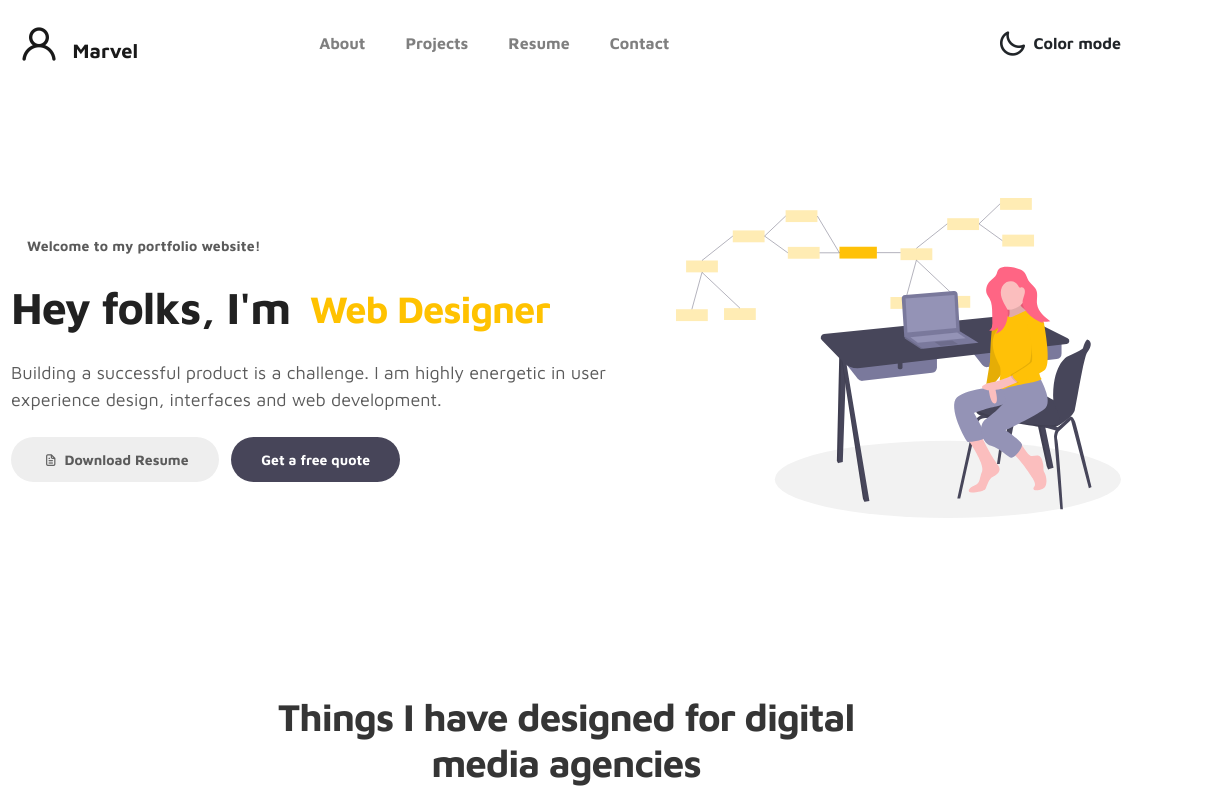
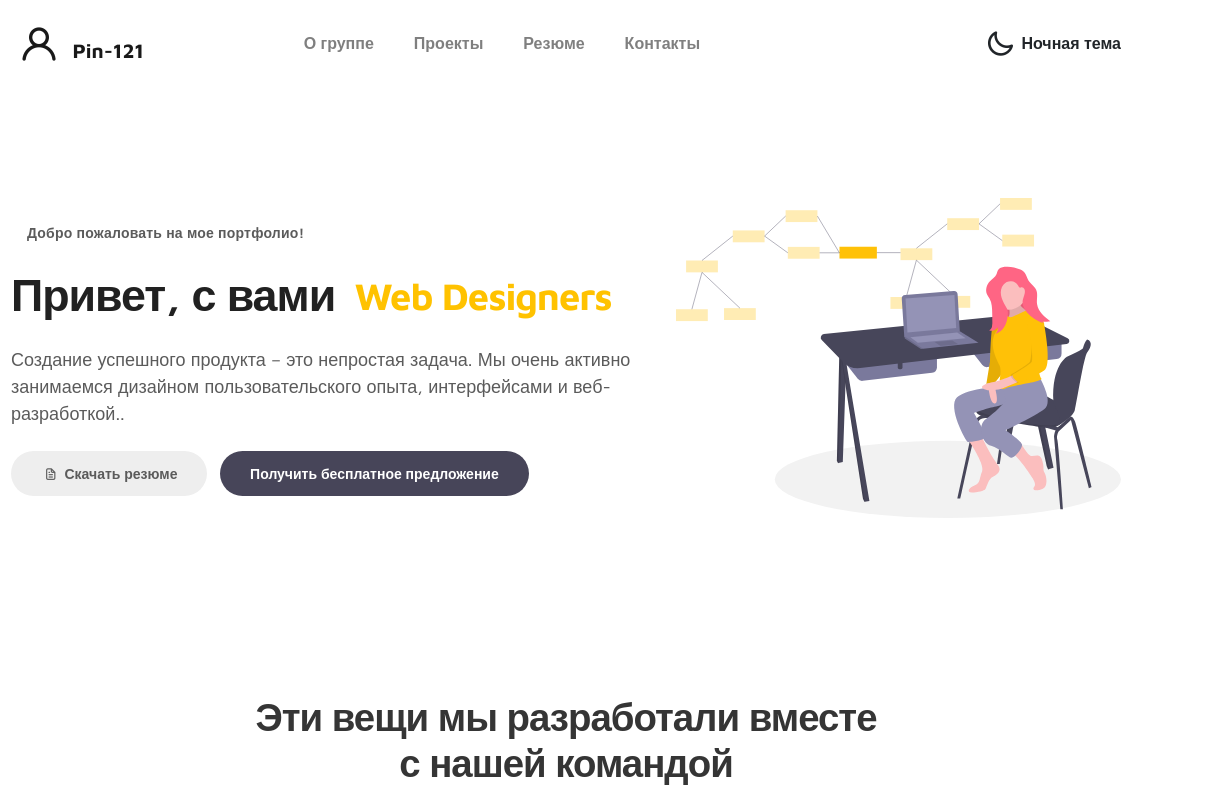
Before and after one commit to pin-121/pin-121.github.io, a plain HTML site: page index.html in a window 1280 px wide. Both pictures are taken after a click on the link 468 px from the left and 2877 px from the top of the page. Shown: the top 800 px of the page, 74-1280 px from the left. Drawn offline with Linux system fonts and the light colour scheme.

Commit message:
Add files via upload
wrsdffsdfs

```diff
--- a/index.html
+++ b/index.html
@@ -29,7 +29,7 @@ https://www.tooplate.com/view/2115-marvel
     <!-- MENU -->
     <nav class="navbar navbar-expand-sm navbar-light">
         <div class="container">
-            <a class="navbar-brand" href="index.html"><i class='uil uil-user'></i> Marvel</a>
+            <a class="navbar-brand" href="index.html"><i class='uil uil-user'></i> Pin-121</a>
 
             <button class="navbar-toggler" type="button" data-toggle="collapse" data-target="#navbarNav" aria-controls="navbarNav" aria-expanded="false"
                 aria-label="Toggle navigation">
@@ -41,16 +41,16 @@ https://www.tooplate.com/view/2115-marvel
             <div class="collapse navbar-collapse" id="navbarNav">
                 <ul class="navbar-nav mx-auto">
                     <li class="nav-item">
-                        <a href="#about" class="nav-link"><span data-hover="About">About</span></a>
+                        <a href="#about" class="nav-link"><span data-hover="About">О группе</span></a>
                     </li>
                     <li class="nav-item">
-                        <a href="#project" class="nav-link"><span data-hover="Projects">Projects</span></a>
+                        <a href="#project" class="nav-link"><span data-hover="Projects">Проекты</span></a>
                     </li>
                     <li class="nav-item">
-                        <a href="#resume" class="nav-link"><span data-hover="Resume">Resume</span></a>
+                        <a href="#resume" class="nav-link"><span data-hover="Resume">Резюме</span></a>
                     </li>
                     <li class="nav-item">
-                        <a href="#contact" class="nav-link"><span data-hover="Contact">Contact</span></a>
+                        <a href="#contact" class="nav-link"><span data-hover="Contact">Контакты</span></a>
                     </li>
                 </ul>
 
@@ -58,7 +58,7 @@ https://www.tooplate.com/view/2115-marvel
                     <div class="ml-lg-4">
                       <div class="color-mode d-lg-flex justify-content-center align-items-center">
                         <i class="color-mode-icon"></i>
-                        Color mode
+                        Ночная тема
                       </div>
                     </div>
                 </ul>
@@ -70,24 +70,25 @@ https://www.tooplate.com/view/2115-marvel
     <section class="about full-screen d-lg-flex justify-content-center align-items-center" id="about">
         <div class="container">
             <div class="row">
+              <img src="images/project/xOs_i__C0Yw.jpg" alt="">
 
                 <div class="col-lg-7 col-md-12 col-12 d-flex align-items-center">
                     <div class="about-text">
-                        <small class="small-text">Welcome to <span class="mobile-block">my portfolio website!</span></small>
+                        <small class="small-text">Добро пожаловать <span class="mobile-block">на мое портфолио!</span></small>
                         <h1 class="animated animated-text">
-                            <span class="mr-2">Hey folks, I'm</span>
+                            <span class="mr-2">Привет, с вами</span>
                                 <div class="animated-info">
-                                    <span class="animated-item">Marvel Sann</span>
-                                    <span class="animated-item">Web Designer</span>
-                                    <span class="animated-item">UI Specialist</span>
+                                    <span class="animated-item">Pin-121</span>
+                                    <span class="animated-item">Web Designers</span>
+                                    <span class="animated-item">UI Specialists</span>
                                 </div>
                         </h1>
 
-                        <p>Building a successful product is a challenge. I am highly energetic in user experience design, interfaces and web development.</p>
+                        <p>Создание успешного продукта – это непростая задача. Мы очень активно занимаемся дизайном пользовательского опыта, интерфейсами и веб-разработкой..</p>
 
                         <div class="custom-btn-group mt-4">
-                          <a href="#" class="btn mr-lg-2 custom-btn"><i class='uil uil-file-alt'></i> Download Resume</a>
-                          <a href="#contact" class="btn custom-btn custom-btn-bg custom-btn-link">Get a free quote</a>
+                          <a href="#" class="btn mr-lg-2 custom-btn"><i class='uil uil-file-alt'></i> Скачать резюме</a>
+                          <a href="#contact" class="btn custom-btn custom-btn-bg custom-btn-link">Получить бесплатное предложение</a>
                         </div>
                     </div>
                 </div>
@@ -103,7 +104,6 @@ https://www.tooplate.com/view/2115-marvel
     </section>
 
     <!-- PROJECTS -->
-    <!--ПЕРЕРАБОТАТЬ ДАННЫЙ БЛОК, убрать теги img, и поптыаться заменить их блоками с полноценным стилем-->
     <section class="project py-5" id="project">
         <div class="container">
 
@@ -111,7 +111,7 @@ https://www.tooplate.com/view/2115-marvel
                   <div class="col-lg-11 text-center mx-auto col-12">
 
                       <div class="col-lg-8 mx-auto">
-                        <h2>Things I have designed for digital media agencies</h2>
+                        <h2>Эти вещи мы разработали вместе с нашей командой</h2>
                       </div>
 
                       <div class="owl-carousel owl-theme">
@@ -155,9 +155,9 @@ https://www.tooplate.com/view/2115-marvel
     <section class="resume py-5 d-lg-flex justify-content-center align-items-center" id="resume">
         <div class="container">
             <div class="row">
-
+              <img src="images/project/-Xtoi4emQew.jpg" alt="">
                 <div class="col-lg-6 col-12">
-                  <h2 class="mb-4">Experiences</h2>
+                  <h2 class="mb-4">Опыты</h2>
 
                     <div class="timeline">
                         <div class="timeline-wrapper">
@@ -204,7 +204,7 @@ https://www.tooplate.com/view/2115-marvel
                 </div>
 
                 <div class="col-lg-6 col-12">
-                  <h2 class="mb-4 mobile-mt-2">Educations</h2>
+                  <h2 class="mb-4 mobile-mt-2">Образование</h2>
 
                     <div class="timeline">
                         <div class="timeline-wrapper">
@@ -271,7 +271,7 @@ https://www.tooplate.com/view/2115-marvel
 
           <div class="col-lg-6 col-12">
             <div class="contact-form">
-              <h2 class="mb-4">Interested to work together? Let's talk</h2>
+              <h2 class="mb-4">Хотите заняться с нами данной работой? Скорее пишите нам</h2>
 
               <form action="" method="get">
                 <div class="row">
@@ -288,7 +288,7 @@ https://www.tooplate.com/view/2115-marvel
                   </div>
 
                   <div class="ml-lg-auto col-lg-5 col-12">
-                    <input type="submit" class="form-control submit-btn" value="Send Button">
+                    <input type="submit" class="form-control submit-btn" value="Отправить">
                   </div>
                 </div>
               </form>
@@ -305,8 +305,8 @@ https://www.tooplate.com/view/2115-marvel
                <div class="row">
 
                     <div class="col-lg-12 col-12">
-                        <p class="copyright-text text-center">Copyright &copy; 2019 Company Name . All rights reserved</p>
-                        <p class="copyright-text text-center">Designed by <a rel="nofollow" href="https://www.facebook.com/tooplate">Tooplate</a></p>
+                        <p class="copyright-text text-center">Copyright &copy; 2021 Pin-121 . All rights reserved</p>
+                        <p class="copyright-text text-center">Designed by <a rel="nofollow" href="https://github.com/pin-121">Pin-121</a></p>
                     </div>
 
                </div>
```
